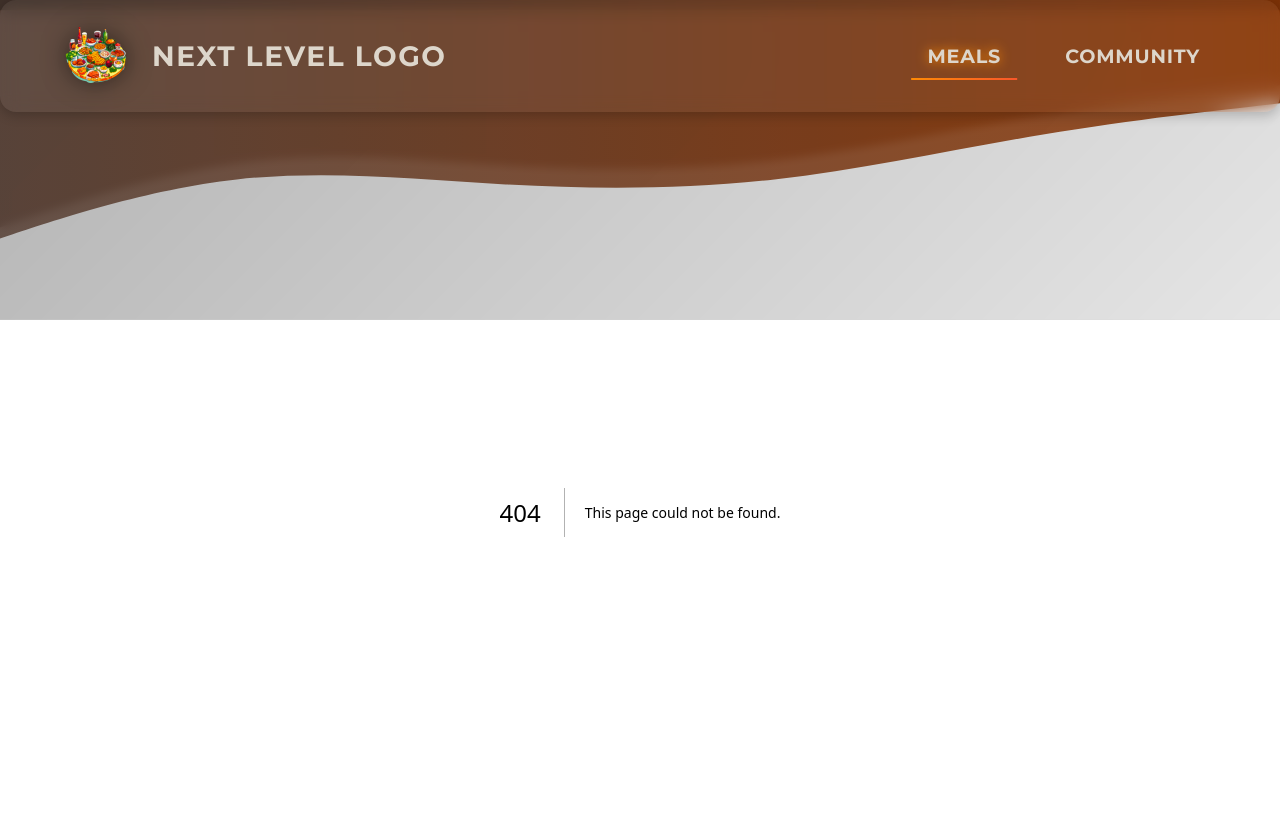
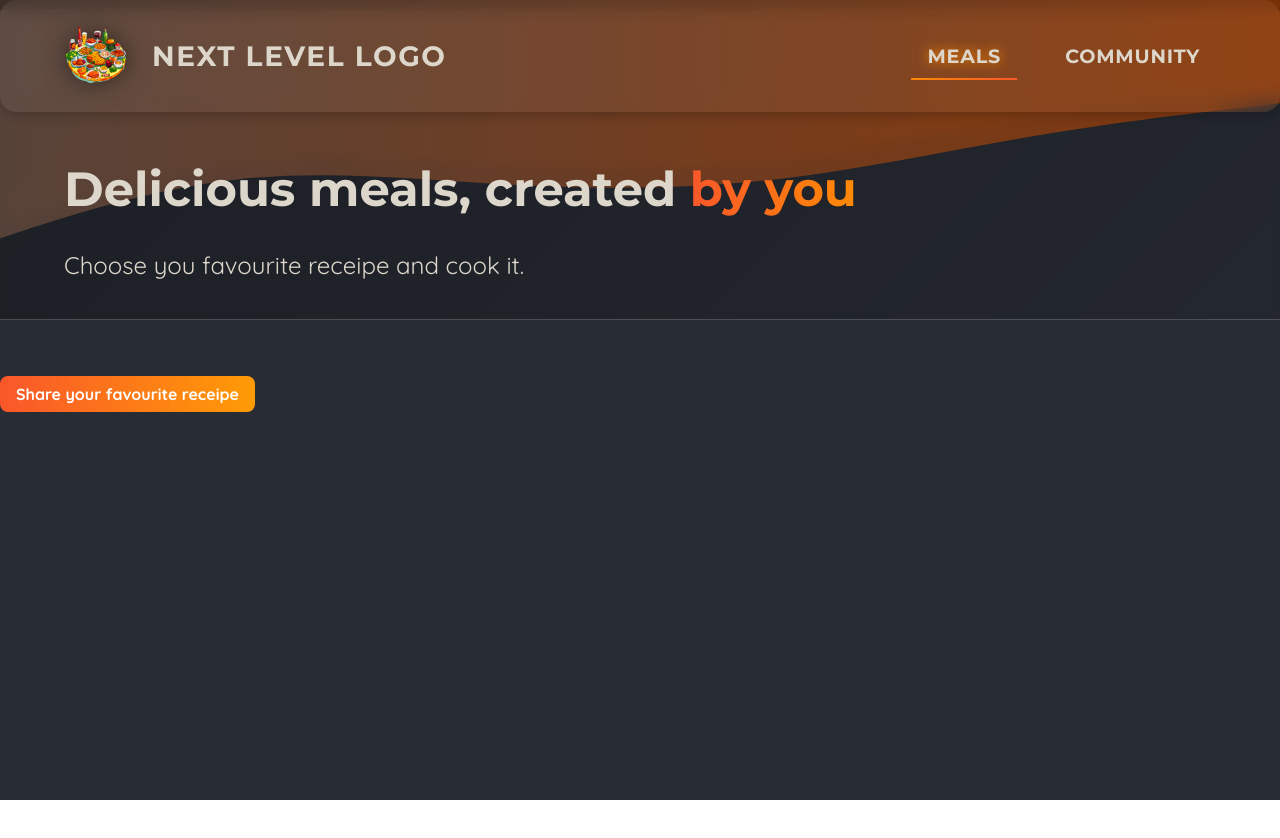
Before and after one commit to krishnarjunsingh/FoodProject, a Next.js app: page /meals in a window 1280 px wide. Before the commit this address had no page. Shown: the top 838 px of the page. After the commit the page ends 800 px from the top, so only its background shows below. Built offline with nearby package versions, Linux system fonts and the light colour scheme.

Commit message:
meals changes

```diff
--- /dev/null
+++ b/app/meals/page.js
@@ -0,0 +1,27 @@
+import Link from 'next/link';
+import moduleName from './page.module.css';
+import MealsGrid from '@/components/meals/meals-grid';
+
+export default function MealsPage() {
+    return(
+        <>
+        <header className={moduleName.header}>
+            <h1>
+                Delicious meals, created {' '}<span className={moduleName.highlight}>by you</span>
+                </h1>
+             <p>
+            Choose you favourite receipe and cook it.
+        </p>
+        </header>
+
+        <p className={moduleName.cta}>
+            <Link href="/meals/share">
+            Share your favourite receipe
+            </Link>
+        </p>
+        <main className={moduleName.main}>
+            <MealsGrid meals={[]}/>
+        </main>
+        </>
+    )
+}
--- /dev/null
+++ b/app/meals/page.module.css
@@ -0,0 +1,51 @@
+.header {
+  gap: 3rem;
+  margin: 3rem auto 5rem auto;
+  width: 90%;
+  max-width: 75rem;
+  color: #ddd6cb;
+  font-size: 1.5rem;
+}
+
+.header h1 {
+  font-family: 'Montserrat', sans-serif;
+}
+
+.highlight {
+  background: linear-gradient(90deg, #f9572a, #ff8a05);
+  background-clip: text;
+  -webkit-background-clip: text;
+  -webkit-text-fill-color: transparent;
+}
+
+.header p {
+  margin: 0;
+}
+
+.cta a {
+  display: inline-block;
+  margin-top: 1rem;
+  padding: 0.5rem 1rem;
+  border-radius: 0.5rem;
+  background: linear-gradient(90deg, #f9572a, #ff9b05);
+  color: #ffffff;
+  font-weight: bold;
+  text-decoration: none;
+}
+
+.loading {
+  text-align: center;
+  animation: loading 1.2s ease-in-out infinite;
+}
+
+@keyframes loading {
+  0% {
+    color: #e9e9e9;
+  }
+  50% {
+    color: #b89b84;
+  }
+  100% {
+    color: #e9e9e9;
+  }
+}
--- /dev/null
+++ b/app/meals/share/page.js
@@ -0,0 +1,6 @@
+export default function SharePage() {
+    return(
+<h1>share</h1>
+    );
+
+}
```
Also changed, not shown: app/meals/[mealsSlug]/page.js (added, +7 -0 lines).
